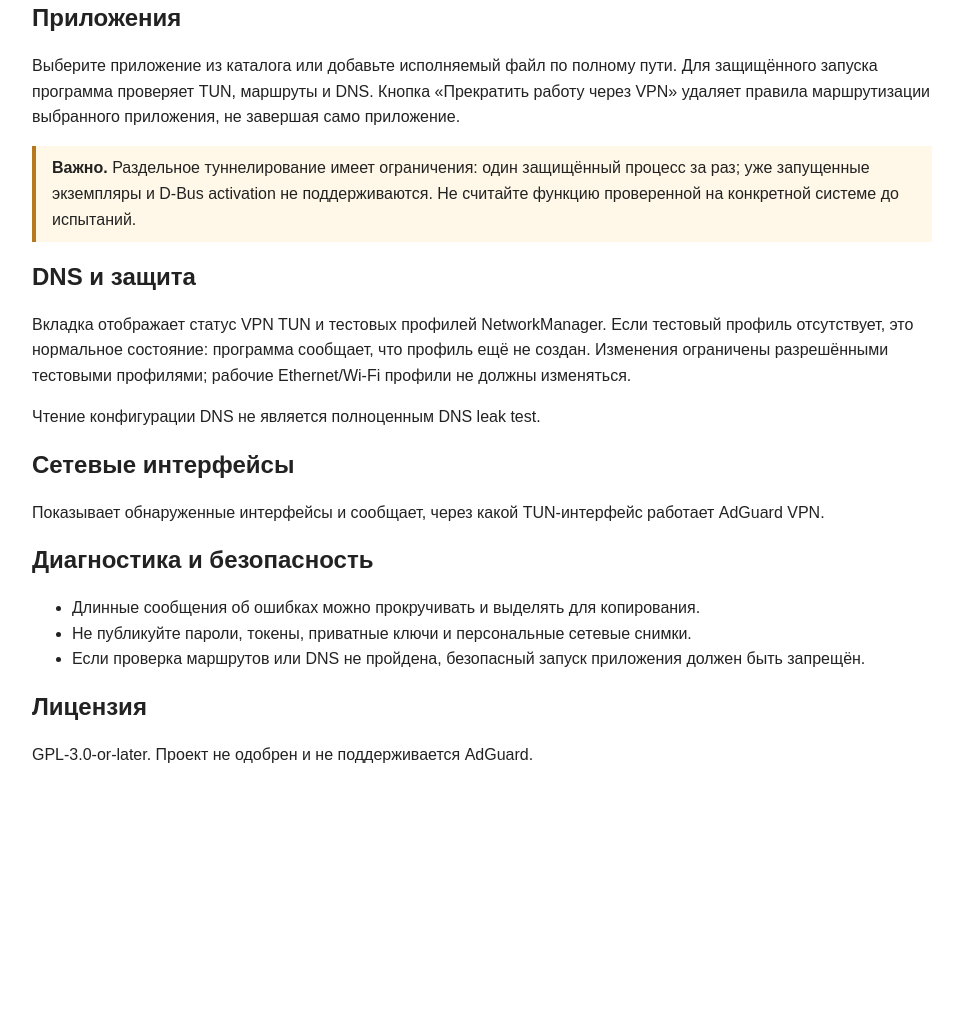
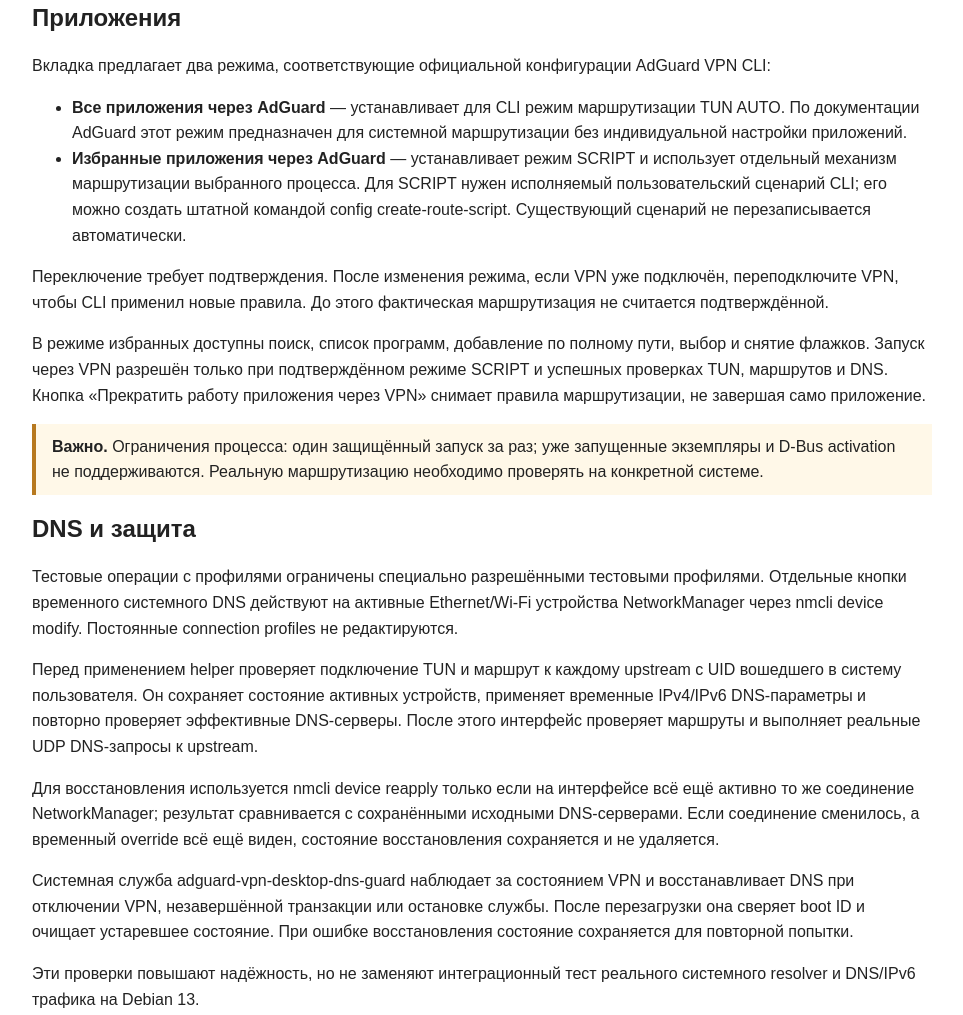
Before and after one commit to 1919013/adguard-vpn-desktop, a plain HTML site: page docs/help.html in a window 1280 px wide. Shown: the part 308-1323 px from the top of the page, without its empty margins (158-1121 px from the left). Before the commit the page ends 1107 px from the top, so only its background shows below. Drawn offline with Linux system fonts and the light colour scheme.

Commit message:
docs: describe AUTO SCRIPT modes and temporary DNS recovery

```diff
--- a/docs/help.html
+++ b/docs/help.html
@@ -4,9 +4,21 @@
 <h1>ADGuard VPN Desktop — справка</h1>
 <p><strong>ADGuard VPN Desktop</strong> — сторонняя графическая оболочка для AdGuard VPN CLI в Linux. Это не официальное настольное приложение AdGuard; проект не связан с AdGuard.</p>
 <h2>Подключение</h2><p>Показывает состояние AdGuard VPN CLI, позволяет загрузить список локаций, подключиться к выбранному серверу и отключиться. Предупреждение CLI о невозможности настроить системный DNS означает, что DNS-запросы могут обходить VPN.</p>
-<h2>Приложения</h2><p>Выберите приложение из каталога или добавьте исполняемый файл по полному пути. Для защищённого запуска программа проверяет TUN, маршруты и DNS. Кнопка «Прекратить работу через VPN» удаляет правила маршрутизации выбранного приложения, не завершая само приложение.</p>
-<div class="warning"><strong>Важно.</strong> Раздельное туннелирование имеет ограничения: один защищённый процесс за раз; уже запущенные экземпляры и D-Bus activation не поддерживаются. Не считайте функцию проверенной на конкретной системе до испытаний.</div>
-<h2>DNS и защита</h2><p>Вкладка отображает статус VPN TUN и тестовых профилей NetworkManager. Если тестовый профиль отсутствует, это нормальное состояние: программа сообщает, что профиль ещё не создан. Изменения ограничены разрешёнными тестовыми профилями; рабочие Ethernet/Wi‑Fi профили не должны изменяться.</p><p>Чтение конфигурации DNS не является полноценным DNS leak test.</p>
+<h2>Приложения</h2>
+<p>Вкладка предлагает два режима, соответствующие официальной конфигурации AdGuard VPN CLI:</p>
+<ul>
+<li><strong>Все приложения через AdGuard</strong> — устанавливает для CLI режим маршрутизации TUN AUTO. По документации AdGuard этот режим предназначен для системной маршрутизации без индивидуальной настройки приложений.</li>
+<li><strong>Избранные приложения через AdGuard</strong> — устанавливает режим SCRIPT и использует отдельный механизм маршрутизации выбранного процесса. Для SCRIPT нужен исполняемый пользовательский сценарий CLI; его можно создать штатной командой config create-route-script. Существующий сценарий не перезаписывается автоматически.</li>
+</ul>
+<p>Переключение требует подтверждения. После изменения режима, если VPN уже подключён, переподключите VPN, чтобы CLI применил новые правила. До этого фактическая маршрутизация не считается подтверждённой.</p>
+<p>В режиме избранных доступны поиск, список программ, добавление по полному пути, выбор и снятие флажков. Запуск через VPN разрешён только при подтверждённом режиме SCRIPT и успешных проверках TUN, маршрутов и DNS. Кнопка «Прекратить работу приложения через VPN» снимает правила маршрутизации, не завершая само приложение.</p>
+<div class="warning"><strong>Важно.</strong> Ограничения процесса: один защищённый запуск за раз; уже запущенные экземпляры и D-Bus activation не поддерживаются. Реальную маршрутизацию необходимо проверять на конкретной системе.</div>
+<h2>DNS и защита</h2>
+<p>Тестовые операции с профилями ограничены специально разрешёнными тестовыми профилями. Отдельные кнопки временного системного DNS действуют на активные Ethernet/Wi-Fi устройства NetworkManager через nmcli device modify. Постоянные connection profiles не редактируются.</p>
+<p>Перед применением helper проверяет подключение TUN и маршрут к каждому upstream с UID вошедшего в систему пользователя. Он сохраняет состояние активных устройств, применяет временные IPv4/IPv6 DNS-параметры и повторно проверяет эффективные DNS-серверы. После этого интерфейс проверяет маршруты и выполняет реальные UDP DNS-запросы к upstream.</p>
+<p>Для восстановления используется nmcli device reapply только если на интерфейсе всё ещё активно то же соединение NetworkManager; результат сравнивается с сохранёнными исходными DNS-серверами. Если соединение сменилось, а временный override всё ещё виден, состояние восстановления сохраняется и не удаляется.</p>
+<p>Системная служба adguard-vpn-desktop-dns-guard наблюдает за состоянием VPN и восстанавливает DNS при отключении VPN, незавершённой транзакции или остановке службы. После перезагрузки она сверяет boot ID и очищает устаревшее состояние. При ошибке восстановления состояние сохраняется для повторной попытки.</p>
+<p>Эти проверки повышают надёжность, но не заменяют интеграционный тест реального системного resolver и DNS/IPv6 трафика на Debian 13.</p>
 <h2>Сетевые интерфейсы</h2><p>Показывает обнаруженные интерфейсы и сообщает, через какой TUN-интерфейс работает AdGuard VPN.</p>
 <h2>Диагностика и безопасность</h2><ul><li>Длинные сообщения об ошибках можно прокручивать и выделять для копирования.</li><li>Не публикуйте пароли, токены, приватные ключи и персональные сетевые снимки.</li><li>Если проверка маршрутов или DNS не пройдена, безопасный запуск приложения должен быть запрещён.</li></ul>
 <h2>Лицензия</h2><p>GPL-3.0-or-later. Проект не одобрен и не поддерживается AdGuard.</p></body></html>
```
